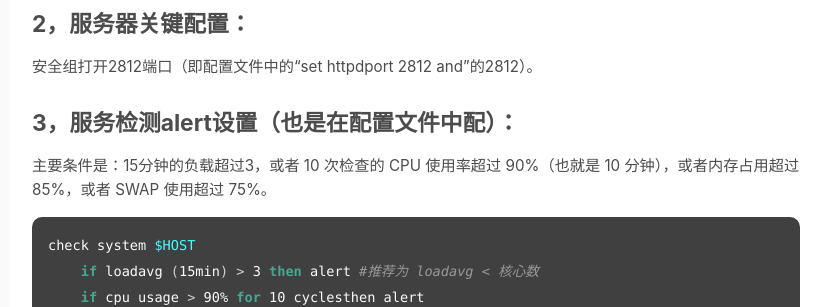
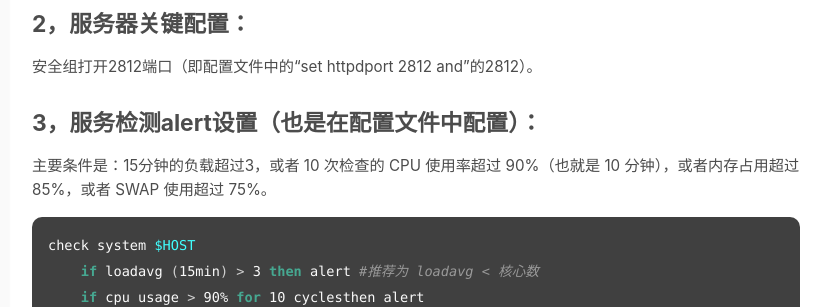
Before and after one commit to ruifengz90/ruifengz90.github.io, a Jekyll site: the page built from _posts/2020-01-01-monit-check-linux-status.md, in a window 1280 px wide and 900 px high, scrolled down 746 px. Shown: the part 151-458 px from the top of the window, without its empty margins (280-1111 px from the left). Built offline with Jekyll 4.4.1, drawn with Linux system fonts in a browser that asks for light colours.

Commit message:
Update 2020-01-01-monit-check-linux-status.md

```diff
--- a/_posts/2020-01-01-monit-check-linux-status.md
+++ b/_posts/2020-01-01-monit-check-linux-status.md
@@ -35,7 +35,7 @@ username和set mail-format from设置应该一致。
 
 安全组打开2812端口（即配置文件中的“set httpdport 2812 and”的2812）。
 
-## 3，服务检测alert设置（也是在配置文件中配）：
+## 3，服务检测alert设置（也是在配置文件中配置）：
 
 主要条件是：15分钟的负载超过3，或者 10 次检查的 CPU 使用率超过 90%（也就是 10 分钟），或者内存占用超过 85%，或者 SWAP 使用超过 75%。
 
```
